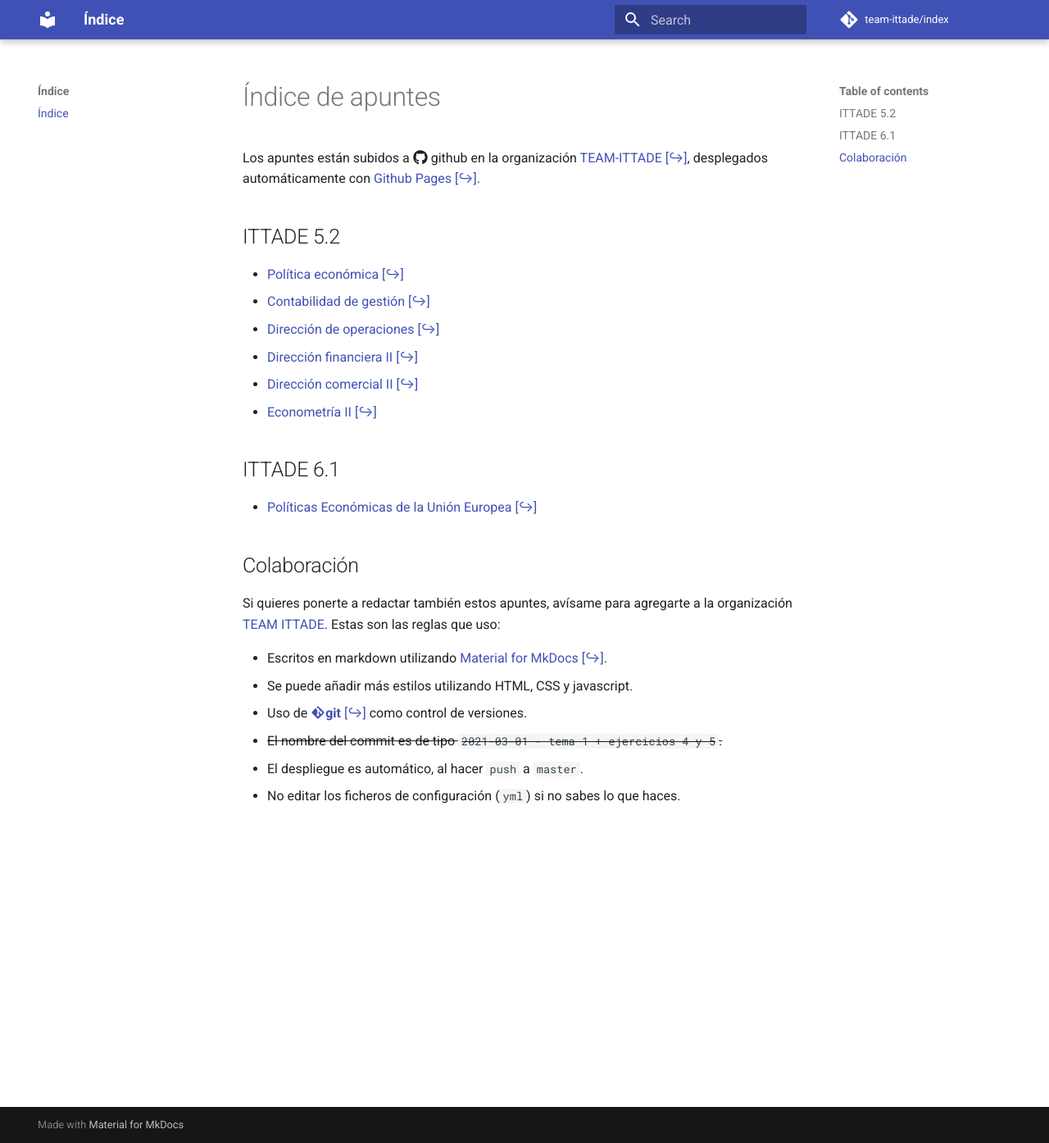
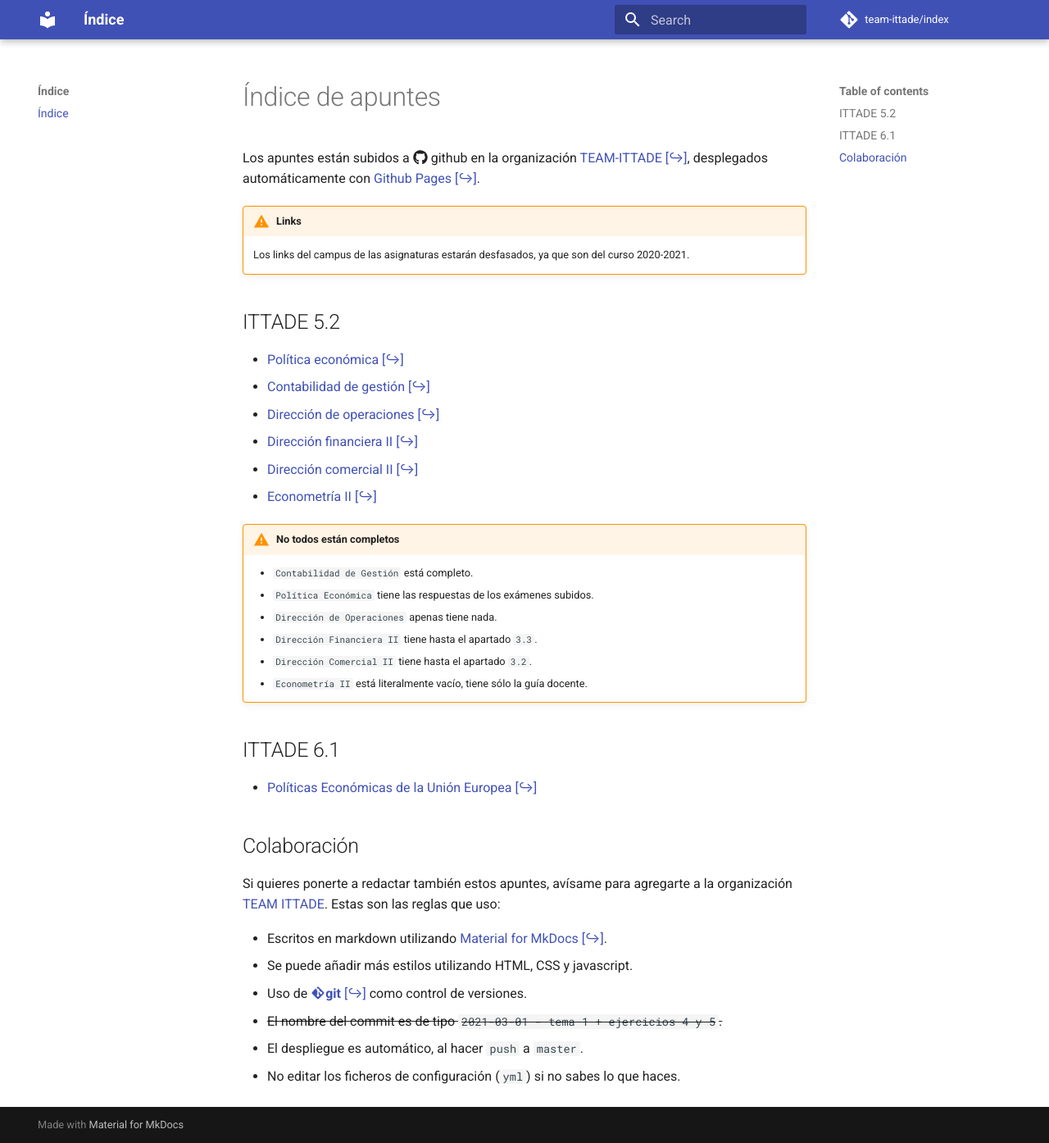
Before and after one commit to team-ittade/team-ittade.github.io, an MkDocs documentation site: the page built from docs/index.md, in a window 1280 px wide and 1394 px high. Shown: the whole window at 82% size. Built offline with MkDocs 1.6.1 and Material for MkDocs 9.7.7, drawn with Linux system fonts in a browser that asks for light colours; comment, search, counter and statistics services are not loaded.

Commit message:
chore: update index

```diff
--- a/docs/index.md
+++ b/docs/index.md
@@ -1,6 +1,9 @@
 # Índice de apuntes
 
 Los apuntes están subidos a :fontawesome-brands-github: github en la organización [TEAM-ITTADE](https://github.com/team-ittade){: .elink}, desplegados automáticamente con [Github Pages](https://pages.github.com/){: .elink}.
+
+!!! warning "Links"
+    Los links del campus de las asignaturas estarán desfasados, ya que son del curso 2020-2021.
 
 ## ITTADE 5.2
 
@@ -10,6 +13,14 @@ Los apuntes están subidos a :fontawesome-brands-github: github en la organizaci
 - [Dirección financiera II](/dfin2/){: .elink}
 - [Dirección comercial II](/dcom2/){: .elink}
 - [Econometría II](/ecnm2/){: .elink}
+
+!!! warning "No todos están completos"
+    - `Contabilidad de Gestión` está completo.
+    - `Política Económica` tiene las respuestas de los exámenes subidos.
+    - `Dirección de Operaciones` apenas tiene nada.
+    - `Dirección Financiera II` tiene hasta el apartado `3.3`.
+    - `Dirección Comercial II` tiene hasta el apartado `3.2`.
+    - `Econometría II` está literalmente vacío, tiene sólo la guía docente.
 
 ## ITTADE 6.1
 
```
